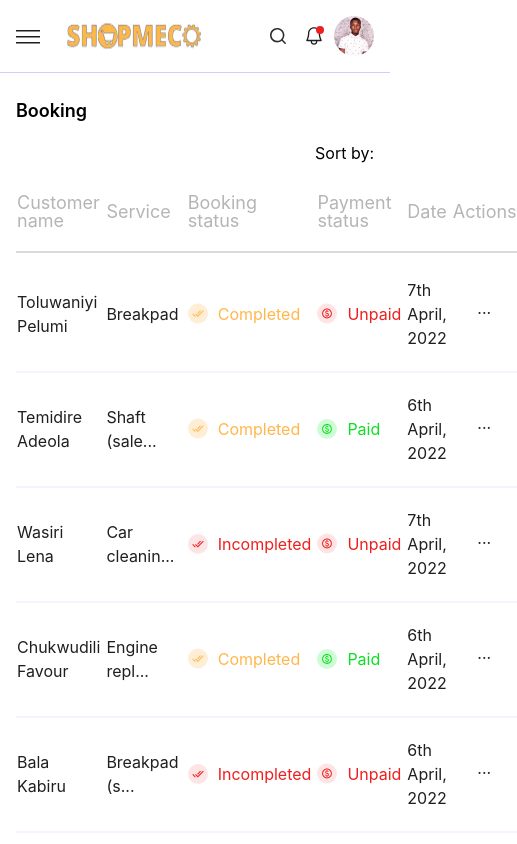
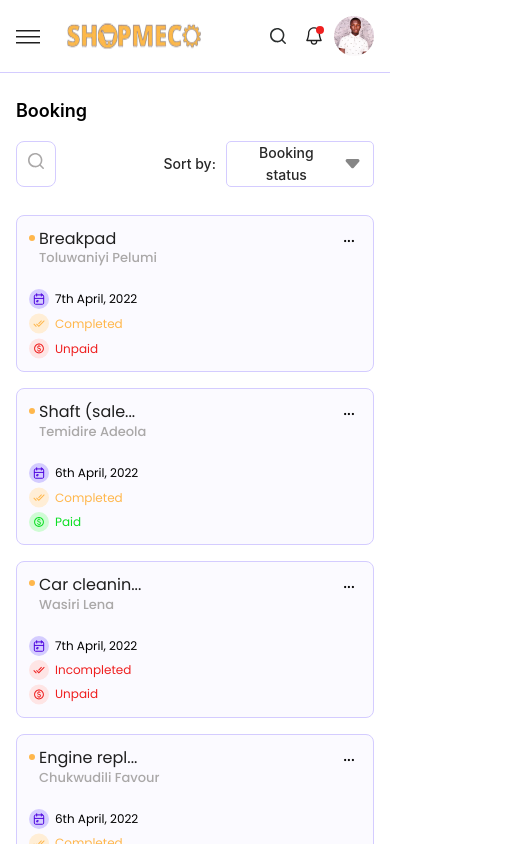
Before and after one commit to Demlinks/shopmeco-mechanics, a React (Create React App) app: page /dashboard/booking in a window 390 px wide. Shown: the top 844 px of the page, 517 px wide, since content can reach past the window. Built offline with nearby package versions, Linux system fonts and the light colour scheme.

Commit message:
Second phase coding, currently on Booking

```diff
--- a/src/assets/images/Booking/index.js
+++ b/src/assets/images/Booking/index.js
@@ -3,6 +3,7 @@ import BookingUnpaid from "./Booking-Unpaid.svg";
 import BookingCompleted from "./Booking-Completed.svg";
 import BookingIncompleted from "./Booking-Incompleted.svg";
 import Dropdown from "./Dropdown.svg";
+import BookingCalendar from "./Booking-Calendar.svg";
 
 export {
   BookingCompleted,
@@ -10,4 +11,5 @@ export {
   BookingPaid,
   BookingUnpaid,
   Dropdown,
+  BookingCalendar,
 };
--- a/src/index.css
+++ b/src/index.css
@@ -52,7 +52,7 @@
 
     @apply flex flex-row justify-between;
     @apply p-4 md:px-9 md:py-[14px] lg:px-11 lg:py-[18px] xl:px-[50px] xl:py-[23px];
-    @apply fixed top-0 right-0;
+    @apply fixed top-0 right-0 z-10;
     @apply left-0 md:left-[23%] lg:left-[19.5%] xl:left-[18%];
   }
 
@@ -99,6 +99,11 @@
   */
   .Booking{
 
+  }
+
+  .Booking-Search{
+    @apply block static md:relative cursor-pointer;
+    @apply border border-[rgba(212,_204,_255,_1)] md:border-transparent border-solid rounded-lg;
   }
 
   .BookingLog {
--- a/src/pages/Dashboard/Booking.jsx
+++ b/src/pages/Dashboard/Booking.jsx
@@ -1,23 +1,44 @@
-import React from "react";
-import BookingListing from "./Components/BookingListing";
+import React, { useState } from "react";
+import BookingListingDesktop from "./Components/BookingListingDesktop";
+import BookingListingMobile from "./Components/BookingListingMobile";
+import { Search } from "../../assets/images";
+import { Dropdown } from "../../assets/images/Booking";
 
 const Booking = () => {
+  const [bookingSort, setBookingSort] = useState("Booking status");
   return (
     <div className="Booking">
       <div className="text-lg leading-[21.7px] md:text-[26px] md:leading-[31.47px] font-semibold mb-[19px] md:mb-[27px] lg:mb-[36px] xl:mb-[47px]">
         Booking
       </div>
       <div className="mb-3 md:mb-3 lg:mb-4 xl:mb-5 flex flex-row justify-between">
-        <div>
-          <input type="text" name="" id="" />
+        <div className="Booking-Search">
+          <div className="static md:absolute left-[10px] top-[7px] bottom-[7px] min-w-[24px] h-6 m-[7px] md:m-0">
+            <img
+              src={Search}
+              alt="Search"
+              className="size-full object-center"
+            />
+          </div>
+          <input
+            type="text"
+            name="search"
+            id="search"
+            placeholder="Search services by name..."
+            className="hidden md:block pl-[44px] py-[9px] pr-[9px] text-[rgba(170,_168,_168,_1)] text-sm h-full w-[275px] md:w-[240px]  lg:w-[300px] xl:w-[360px] rounded-lg font-Poppins"
+          />
         </div>
-        <div>
-          <div>Sort by: </div>
-          <div></div>
+        <div className="flex flex-row font-medium text-sm leading-[22px] text-[rgba(40,_40,_40,_1)]">
+          <div className="self-center mr-[10px]">Sort by: </div>
+          <button className="bg-white flex flex-row items-center justify-between px-3 lg:px-[15px] rounded-[5px] border border-[rgba(212,_204,_255,_1)] md:border-transparent border-solid cursor-pointer">
+            <div className="w-[95px] sm:w-[161px] md:w-[140px] lg:w-[181px] mr-[10px]">{bookingSort}</div>
+            <div className="w-[17.11px] h-[11px]"><img src={Dropdown} alt="dropdown" className="size-full object-center" /></div>
+          </button>
         </div>
       </div>
       <div className="BookingLog">
-        <BookingListing />
+        <BookingListingDesktop />
+        <BookingListingMobile />
       </div>
     </div>
   );
--- a/src/pages/Dashboard/Components/BookingListing.jsx
+++ b/src/pages/Dashboard/Components/BookingListingDesktop.jsx
@@ -9,7 +9,7 @@ import {
 } from "../../../assets/images/Booking";
 import { Link } from "react-router-dom";
 
-const BookingListing = ({ isHome = false }) => {
+const BookingListingDesktop = ({ isHome = false }) => {
   const [BookingDataFilter, setBookingDataFilter] = useState([]);
   const [actionToggle, setActionToggle] = useState();
   useEffect(() => {
@@ -39,9 +39,9 @@ const BookingListing = ({ isHome = false }) => {
   // const BookingDataFilter = isHome ? BookingData.slice(0, 6) : BookingData;
   ///
   return (
-    <table className="w-full border-collapse">
+    <table className="w-full border-collapse hidden lg:table">
       <thead className="text-left">
-        <tr className="text-[rgba(181,_181,_181,_1)] text-lg leading-[18px]">
+        <tr className="text-[rgba(181,_181,_181,_1)] text-[16.5px] leading-[18px]">
           {BookingHeader.map((header, index) => {
             return (
               <th
@@ -204,4 +204,4 @@ const BookingListing = ({ isHome = false }) => {
   );
 };
 
-export default BookingListing;
+export default BookingListingDesktop;
--- /dev/null
+++ b/src/pages/Dashboard/Components/BookingListingMobile.jsx
@@ -0,0 +1,187 @@
+import React, { useEffect, useState } from "react";
+import { Link } from "react-router-dom";
+import { BookingData } from "../../../Data/Dummy Data/db";
+import {
+  BookingCalendar,
+  BookingCompleted,
+  BookingIncompleted,
+  BookingPaid,
+  BookingUnpaid,
+} from "../../../assets/images/Booking";
+
+const BookingListingMobile = ({ isHome = false }) => {
+  const [BookingDataFilter, setBookingDataFilter] = useState([]);
+  const [actionToggle, setActionToggle] = useState();
+  useEffect(() => {
+    isHome
+      ? setBookingDataFilter(BookingData.slice(0, 6))
+      : setBookingDataFilter(BookingData);
+  }, [isHome]);
+
+  /////
+  // OR
+  // const BookingDataFilter = isHome ? BookingData.slice(0, 6) : BookingData;
+  /////
+
+  /////////////
+  // ACTION TOGGLE HANDLER
+  /////////////
+  useEffect(() => {
+    const handleActionToggle = (e) => {
+      if (actionToggle && !e.target.closest(".dropdown")) {
+        setActionToggle(undefined);
+      }
+    };
+
+    document.body.addEventListener("click", handleActionToggle);
+
+    return () => {
+      document.body.removeEventListener("click", handleActionToggle);
+    };
+  }, [actionToggle]);
+
+  return (
+    <div className="flex flex-col md:flex-row w-full md:flex-wrap font-Poppins lg:hidden text-center text-lg">
+      {/* Mobile view not yet ready */}
+      {BookingDataFilter.map((bookingdata, index) => {
+        return (
+          <div
+            key={index}
+            className="overflow-hidden flex flex-row justify-between w-full md:w-[calc(50%-20px)] border border-solid border-[rgba(212,_204,_255,_1)] bg-[rgba(251,_250,_255,_1)] rounded-lg p-3 mb-4 mx-0 md:mb-5 md:mx-[10px]"
+          >
+            <div className="flex flex-col justify-between mr-2">
+              <div className="flex flex-row mb-6">
+                <div className="mr-1 my-[5.5%] size-[6px] bg-[rgba(255,_183,_76,_1)] rounded-full"></div>
+                <div className="text-left">
+                  <div className="text-[rgba(31,_31,_31,_1)] text-base leading-[21.78px] mb-[2px]">
+                  {bookingdata.service.length >= 12
+                  ? bookingdata.service.slice(0, 11) + "..."
+                  : bookingdata.service}
+                  </div>
+                  <div className="text-[13px] leading-[14px] font-medium text-[rgba(170,_168,_168,_1)]">
+                    {bookingdata.customerName}
+                  </div>
+                </div>
+              </div>
+              <div className="text-[12px] leading-[16.34px] ">
+                <div className="flex flex-row items-center">
+                  <div className="w-5 h-auto mr-[6px]">
+                    <img
+                      src={BookingCalendar}
+                      alt="Calendar"
+                      className="size-full object-center"
+                    />
+                  </div>
+                  <div>{bookingdata.date}</div>
+                </div>
+                <div className="flex flex-row items-center my-1">
+                  <div className="w-5 h-auto mr-[6px]">
+                    <img
+                      src={
+                        bookingdata.bookingStatus === "Completed"
+                          ? BookingCompleted
+                          : BookingIncompleted
+                      }
+                      alt={
+                        bookingdata.bookingStatus === "Completed"
+                          ? "Completed"
+                          : "Incompleted"
+                      }
+                      className="size-full object-center"
+                    />
+                  </div>
+                  <div
+                    className={`my-auto ${
+                      bookingdata.bookingStatus === "Completed"
+                        ? "text-[rgba(255,_183,_76,_1)]"
+                        : "text-[rgba(239,_31,_31,_1)]"
+                    }`}
+                  >
+                    {bookingdata.bookingStatus}
+                  </div>
+                </div>
+                <div className="flex flex-row items-center">
+                  <div className="w-5 h-auto mr-[6px]">
+                    <img
+                      src={
+                        bookingdata.paymentStatus === "Paid"
+                          ? BookingPaid
+                          : BookingUnpaid
+                      }
+                      alt={
+                        bookingdata.paymentStatus === "Paid" ? "Paid" : "Unpaid"
+                      }
+                      className="size-full object-center"
+                    />
+                  </div>
+                  <div
+                    className={`my-auto ${
+                      bookingdata.paymentStatus === "Paid"
+                        ? "text-[rgba(12,_223,_36,_1)]"
+                        : "text-[rgba(239,_31,_31,_1)]"
+                    }`}
+                  >
+                    {bookingdata.paymentStatus}
+                  </div>
+                </div>
+              </div>
+            </div>
+            <div
+              className={`self-start relative`}
+            >
+              <button
+                onClick={(e) => {
+                  e.stopPropagation();
+                  setActionToggle(bookingdata.id);
+                }}
+                className="size-6 border pb-2 border-transparent hover:border-black border-solid flex justify-center items-center"
+              >
+                ...
+              </button>
+
+              <div
+                className={`dropdown absolute w-[164px] z-20 top-[90%] right-0 p-[14px] flex-col items-start text-sm leading-[14px] rounded-[10px]  shadow-[0px_12px_45px_0px_rgba(74,_25,_172,_0.12)] bg-[rgba(255,_255,_255,_1)] ${
+                  bookingdata.id === actionToggle ? "flex" : "hidden"
+                }`}
+              >
+                <div className="mb-[14px] w-full flex flex-row text-left">
+                  <Link
+                    onClick={(e) => {
+                      e.stopPropagation();
+                      setActionToggle(undefined);
+                    }}
+                    to={""}
+                    className=" text-[rgba(31,_31,_31,_1)] border-b-[0.95px] border-solid border-[rgba(249,_249,_249,_1)] w-full"
+                  >
+                    View
+                  </Link>
+                </div>
+                <div
+                  className={
+                    bookingdata.bookingStatus === "Completed"
+                      ? "text-[rgba(181,_181,_181,_1)]"
+                      : "text-[rgba(31,_31,_31,_1)]"
+                  }
+                >
+                  <button
+                    disabled={
+                      bookingdata.bookingStatus === "Completed" ? true : false
+                    }
+                    onClick={(e) => {
+                      e.stopPropagation();
+                      setActionToggle(undefined);
+                    }}
+                  >
+                    Mark as completed
+                  </button>
+                </div>
+              </div>
+            </div>
+          </div>
+        );
+      })}
+    </div>
+  );
+};
+
+export default BookingListingMobile;
--- a/src/pages/Dashboard/DashboardLayout.jsx
+++ b/src/pages/Dashboard/DashboardLayout.jsx
@@ -9,7 +9,7 @@ const DashboardLayout = () => {
   return (
     <div className="DashboardLayout">
       <Navbar toggle={toggle} setToggle={setToggle} />
-      <div className="block w-full md:ml-[23%] lg:ml-[19.5%] xl:ml-[18%] mt-[73px] md:mt-[75px] lg:mt-[83px] xl:mt-[93px]">
+      <div className="block w-full min-h-[calc(100vh-73px)] md:min-h-[calc(100vh-75px)] lg:min-h-[calc(100vh-83px)] xl:min-h-[calc(100vh-93px)] md:ml-[23%] lg:ml-[19.5%] xl:ml-[18%] mt-[73px] md:mt-[75px] lg:mt-[83px] xl:mt-[93px]">
         <Header setToggle={setToggle} />
         <div className="my-[27px] mx-[16px] md:m-10 lg:m-11 xl:m-[50px]">
           <Outlet />
--- a/src/pages/Dashboard/Logout.jsx
+++ b/src/pages/Dashboard/Logout.jsx
@@ -2,7 +2,7 @@ import React from 'react'
 
 const Logout = () => {
   return (
-    <div>Logout</div>
+    <div className='fixed top-1/2'>Logout</div>
   )
 }
 
```
Also changed, not shown: src/Data/Dummy Data/db.js (+14 -0 lines), src/pages/Dashboard/Dashboard.jsx (+5 -2 lines), src/assets/images/Booking/Booking-Calendar.svg (added).
